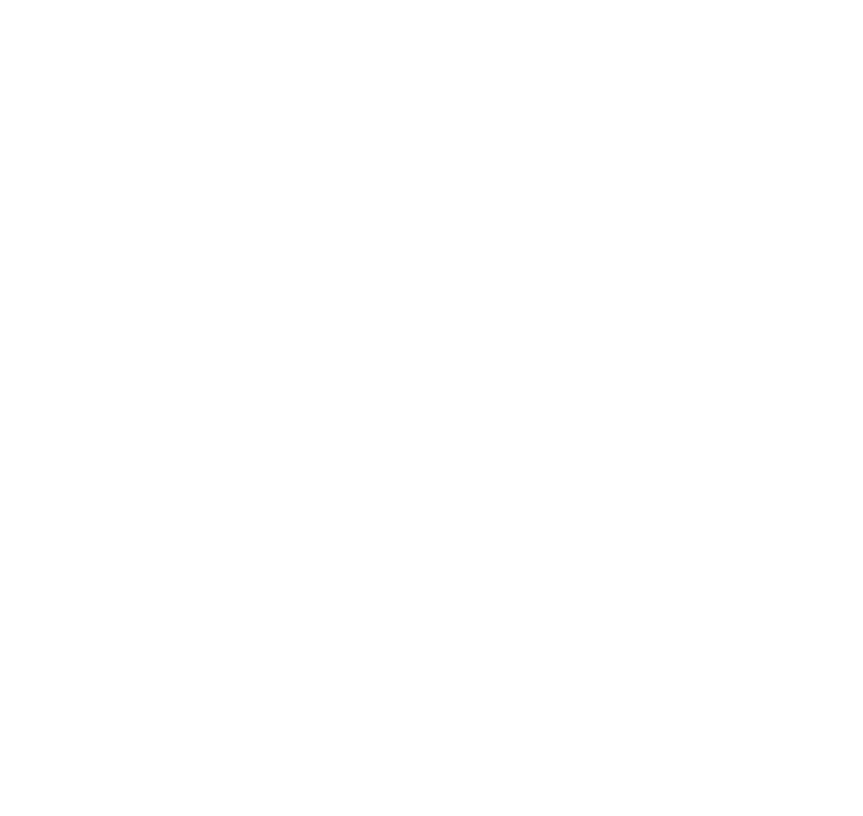
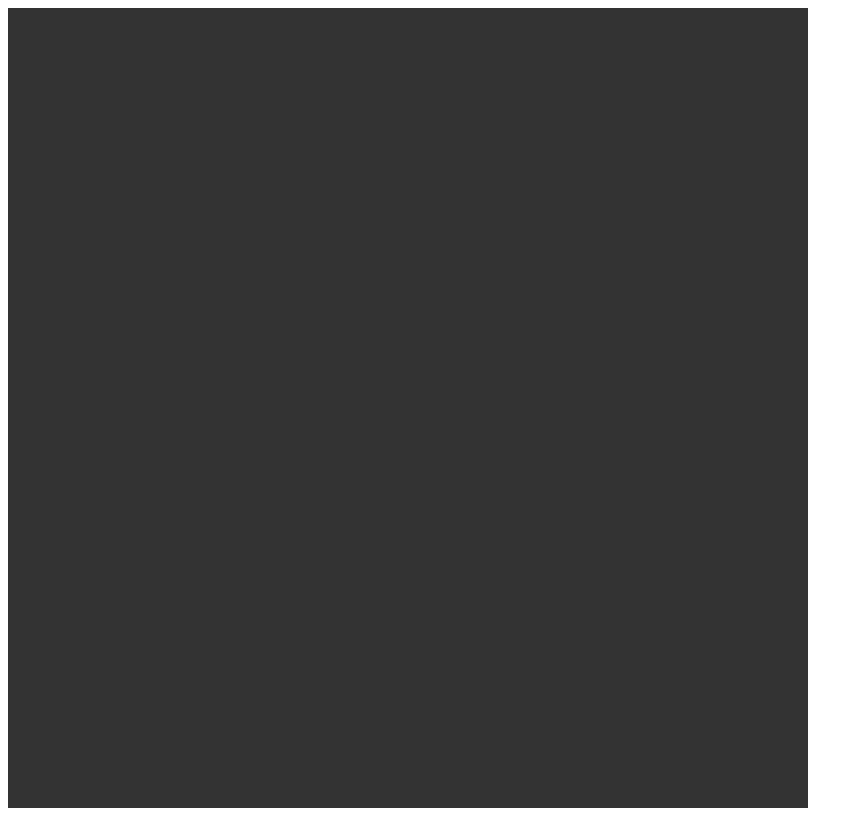
Before and after one commit to robioat/etch-a-sketch, a plain HTML site: page index.html in a window 1280 px wide. Shown: the whole page, without its empty margins (0-863 px from the left). Drawn offline with Linux system fonts and the light colour scheme.

Commit message:
Added Basic Etch-a-sketch Functionality

```diff
--- a/css/style.css
+++ b/css/style.css
@@ -0,0 +1,10 @@
+.container{
+    width:100%;
+    min-height:100vh;
+    display:grid;
+    grid-template-rows:repeat(16,50px);
+    grid-template-columns:repeat(16,50px);
+}
+.container div{
+    background-color:#333;
+}
--- a/index.html
+++ b/index.html
@@ -8,6 +8,8 @@
     <link rel="stylesheet" href="css/style.css">
 </head>
 <body>
+    <div class="container">
+    </div>
 
     <script type="text/javascript" src="js/script.js"></script>
 </body>
--- a/js/script.js
+++ b/js/script.js
@@ -0,0 +1,12 @@
+const container=document.querySelector('.container');
+for(i=0;i<256;i++){
+    const div=document.createElement('div');
+    container.appendChild(div);
+}
+
+const childDivs=document.querySelectorAll('.container div');
+childDivs.forEach((child) => {
+    child.addEventListener('mouseover', function(e) {
+        e.target.style.background='blue';
+    });
+});
```
